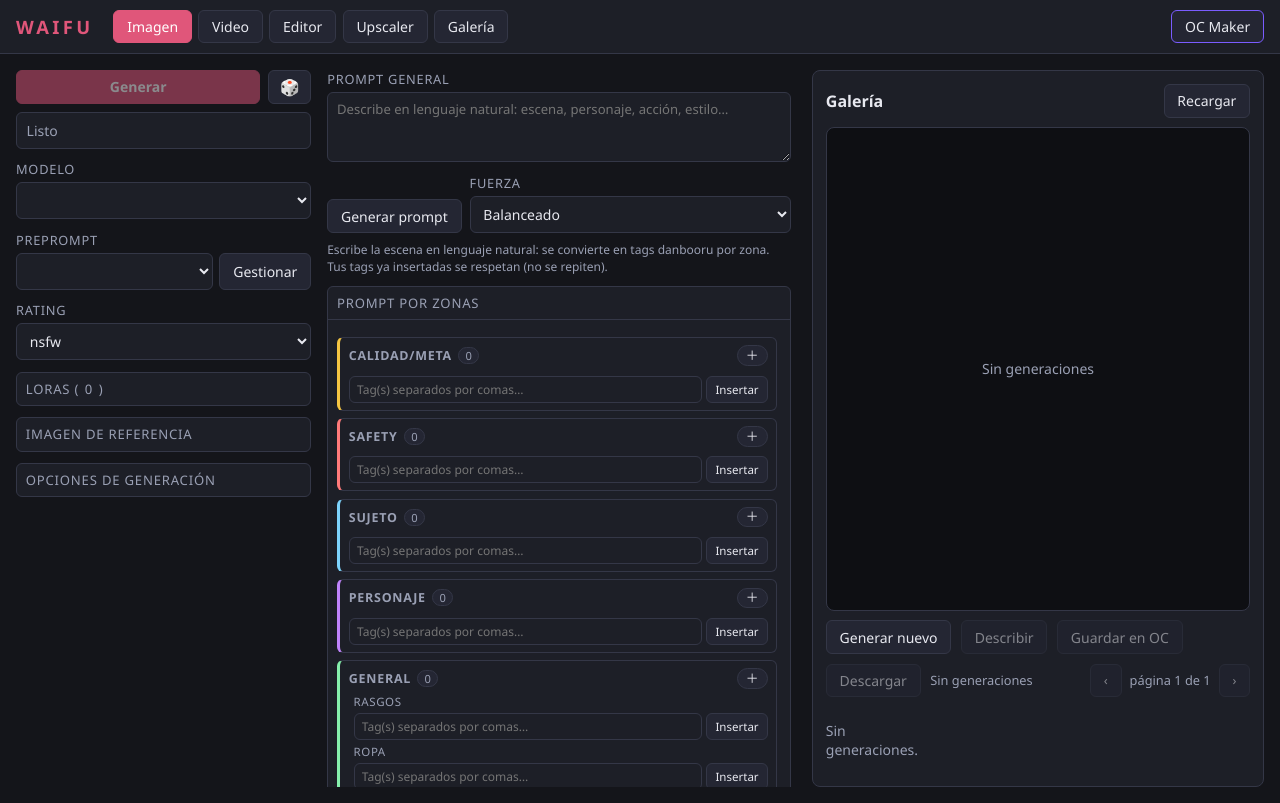
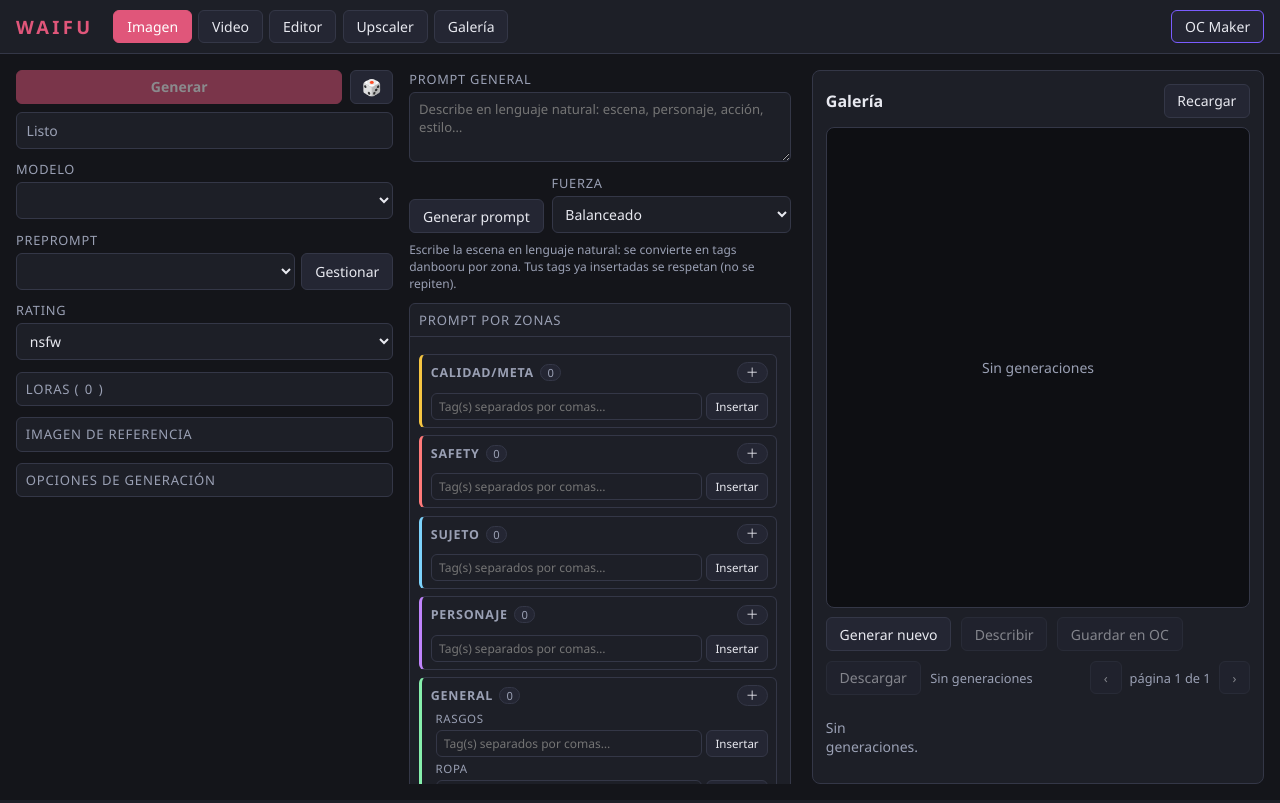
Before and after one commit to gusnion/WaifuStudio, a FastAPI app: page / in a window 1280 px wide. Run offline with FastAPI, Linux system fonts and the light colour scheme; data that the repository does not hold is empty; parts of the project's set-up code (start-up, migrations or seed data) failed here and were passed over.

Commit message:
[M10-5u] UI-7+UI-9: columnas de controles de Imagen de igual ancho; layout raiz sin scroll del body (body flex/overflow hidden, main flex, topbar fija) — elimina el desplazamiento de pocos px

```diff
--- a/static/app.css
+++ b/static/app.css
@@ -25,6 +25,9 @@ body {
   color: var(--text);
   font-family: "Segoe UI", system-ui, sans-serif;
   font-size: 14px;
+  display: flex;
+  flex-direction: column;
+  overflow: hidden;
 }
 
 .topbar {
@@ -34,6 +37,7 @@ body {
   padding: 0.6rem 1rem;
   background: var(--panel);
   border-bottom: 1px solid var(--border);
+  flex: 0 0 auto;
 }
 
 .topbar h1 {
@@ -89,7 +93,9 @@ button:disabled {
 }
 
 main {
-  height: calc(100% - 3.2rem);
+  flex: 1 1 auto;
+  min-height: 0;
+  display: flex;
 }
 
 .panel {
@@ -128,7 +134,7 @@ main {
 
 .controls.image-controls {
   display: grid;
-  grid-template-columns: minmax(240px, 300px) minmax(320px, 1fr);
+  grid-template-columns: minmax(0, 1fr) minmax(0, 1fr);
   gap: 0.7rem;
   align-items: start;
   height: 100%;
```
